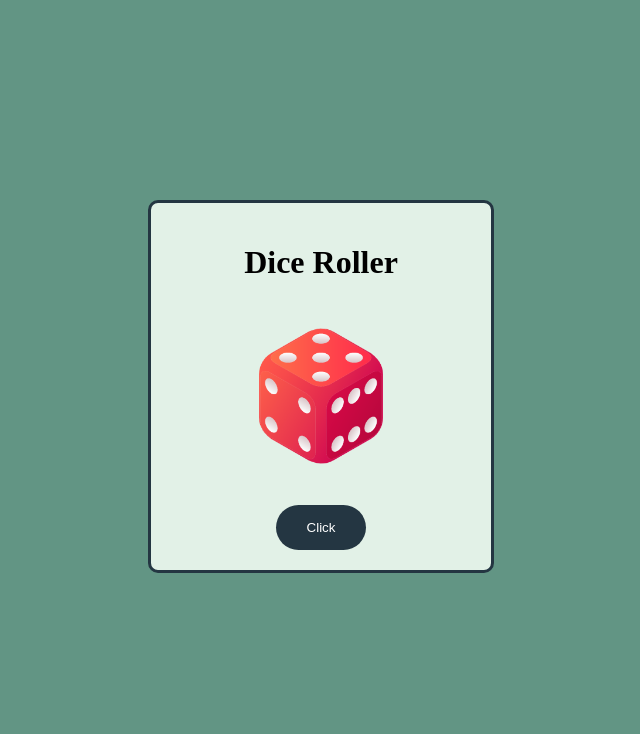
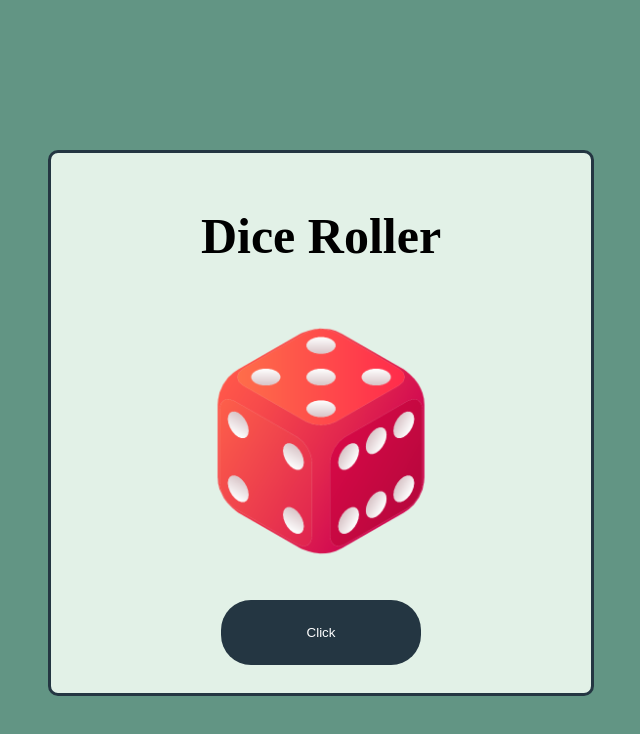
Before and after one commit to Surajghogare80/assi-32-dice-roller, a plain HTML site: page index.html in a window 1280 px wide. Shown: the whole page, without its empty margins (319-959 px from the left). Drawn offline with Linux system fonts and the light colour scheme.

Commit message:
font changes

```diff
--- a/index.html
+++ b/index.html
@@ -14,23 +14,29 @@
         .container{
 
             border: 3px solid #243642;
-            width: 300px;
+            width: 500px;
+            height: 500px;
             padding: 20px;
             border-radius: 10px;
             background-color: #E2F1E7;
 
             text-align: center;
-            margin: 200px auto;
+            margin: 150px auto;
+
         }
        .btn{
         border: none;
         border-radius: 30px;
-        width: 30%;
-        padding: 15px;
+        width: 40%;
+        padding: 25px;
         margin-top: 30px;
         cursor: pointer;
         background-color: #243642;
         color: white;
+       }
+
+       .heading{
+        font-size: 50px;
        }
     </style>
 </head>
@@ -38,7 +44,7 @@
     <div class="container">
         <h1 class="heading">Dice Roller</h1>
         <br>
-        <img src="./dice.png" height="150px " id="img">
+        <img src="./dice.png" height="250px " id="img">
         <br>
         <button type="button" class="btn" onclick="diceroll()">
         Click
```
